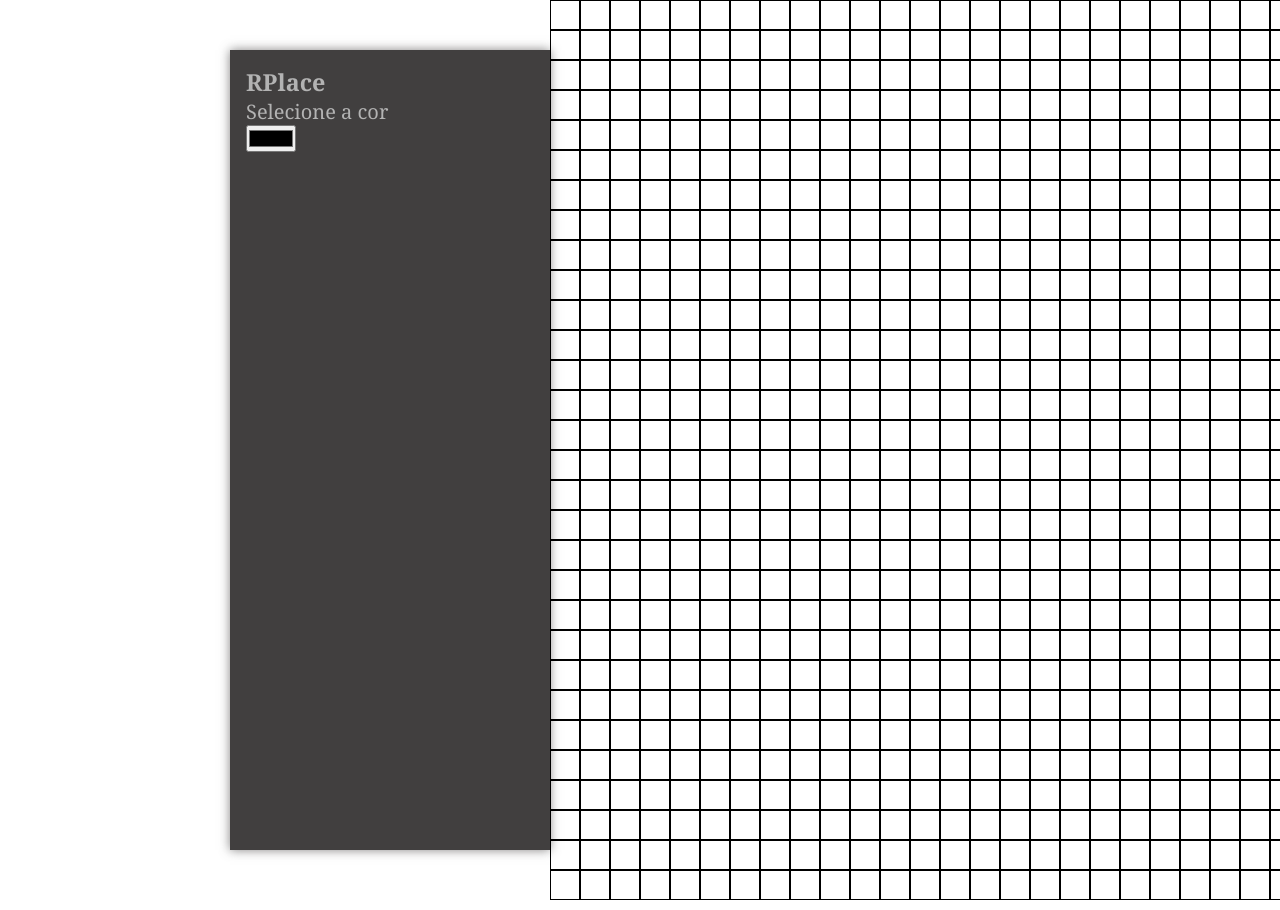
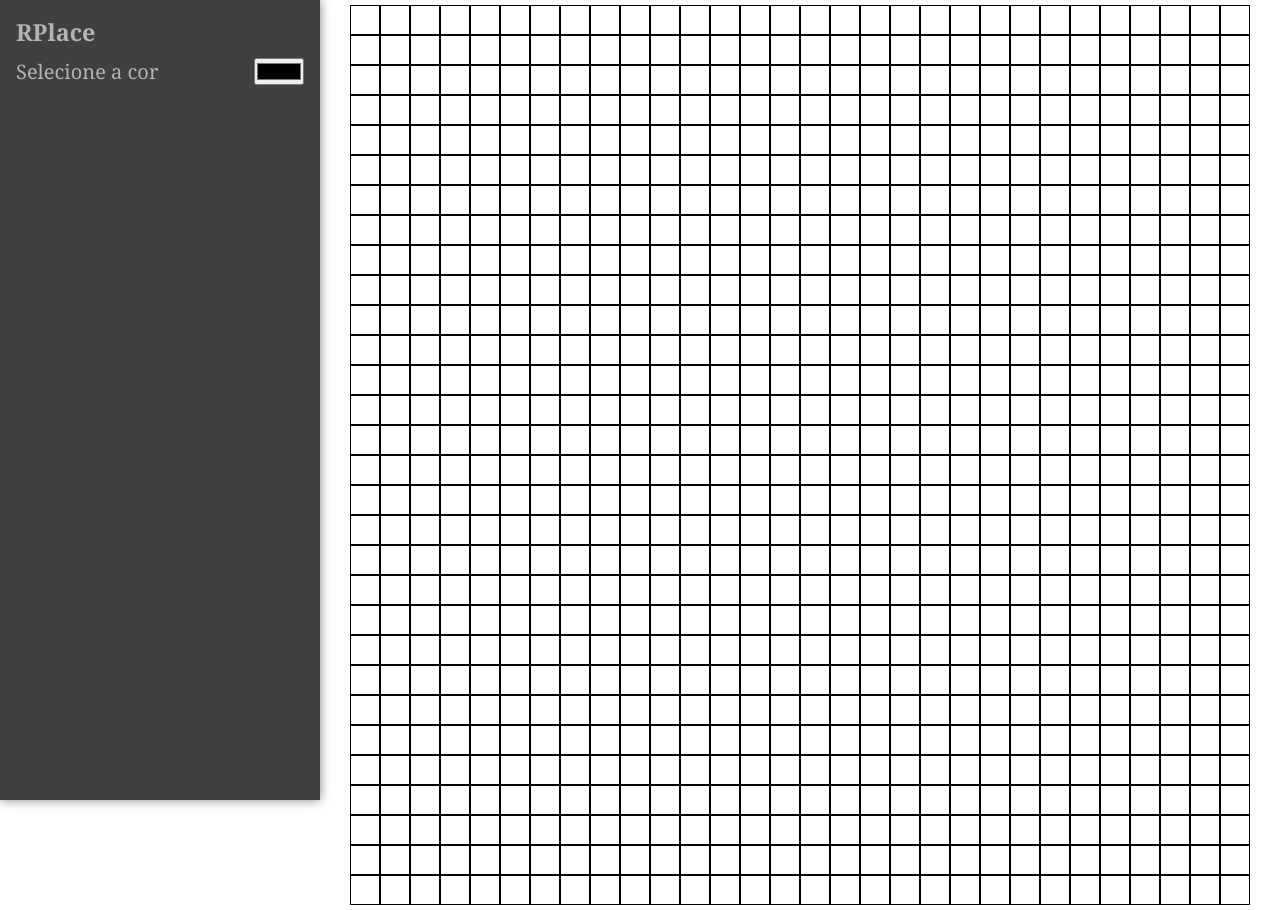
Before and after one commit to annaguerrra/Angular-V21, an Angular app in the folder RPlace/: page / in a window 1280 px wide. Built offline with nearby package versions, Linux system fonts and the light colour scheme.

Commit message:
nav correction and login page cdd

```diff
--- a/RPlace/src/app/domain/api.ts
+++ b/RPlace/src/app/domain/api.ts
@@ -7,7 +7,7 @@ import { Injectable } from '@angular/core';
   providedIn: 'root',
 })
 export class Api {
-  protected readonly URL: string = ""
+  protected readonly URL: string = "http://10.234.197.18:5294/api"
 
   constructor( protected client: HttpClient){}
 }
--- a/RPlace/src/app/features/main-page/main-page.css
+++ b/RPlace/src/app/features/main-page/main-page.css
@@ -1,18 +1,19 @@
 .container{
-    width: 100vw ;
+    width: 100% ;
     height: 100%;
     display: flex;
     padding: 0;
     margin: 0;
     overflow: auto;
-    justify-content: center;
-    align-items: center;
+
 }
 
 .matriz{
     display: grid;
     grid-template-columns: repeat(30, auto);
-    width: 500px;
+    width: calc(100% + 20rem);
     height:fit-content;
-
+    justify-content: center;
+    align-items: center;
+    padding: 5px;
 }
--- a/RPlace/src/app/shared/nav-bar/nav-bar.css
+++ b/RPlace/src/app/shared/nav-bar/nav-bar.css
@@ -10,9 +10,19 @@ nav{
 
 }
 
+.corSelection{
+    display: flex;
+    flex-direction: row;
+    justify-content: space-between;
+    margin-top: 10px;
+}
+
 .font{
     color: #B3B3B3;
     font-family: Cambria, Cochin, Georgia, Times, 'Times New Roman', serif;
     font-size: 20px;
 
+
+
+
 }
--- a/RPlace/src/app/shared/nav-bar/nav-bar.html
+++ b/RPlace/src/app/shared/nav-bar/nav-bar.html
@@ -1,9 +1,11 @@
 <nav>
     <section class="font">
-        <div>
-            <h1>RPlace</h1>
+        <h1>RPlace</h1>
+        <div class="corSelection">
             <p>Selecione a cor</p>
             <input type="color" name="" id="">
         </div>
+
+
     </section>
 </nav>
```
